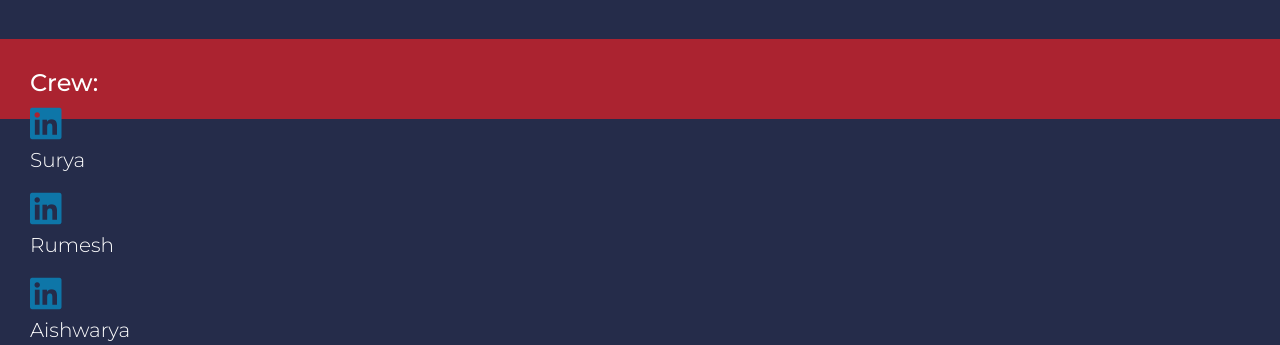
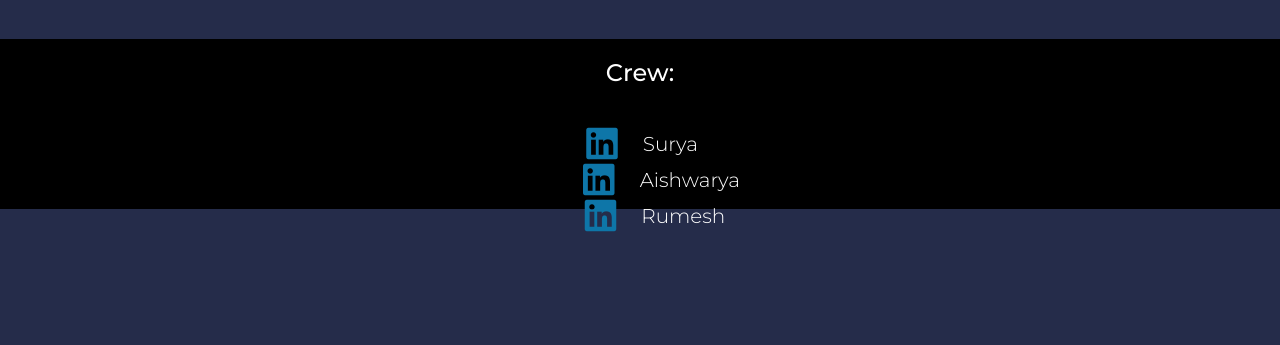
Before and after one commit to nextbigthing5317/BigBoss, a Flask app: template templates/result.html in a window 1280 px wide. Shown: the part 1019-1364 px from the top of the page. After the commit the page ends 1251 px from the top, so only its background shows below. Run offline with Flask 2, Linux system fonts and the light colour scheme; the template is opened without the code that fills it, so the values that code supplies are empty; parts of the project's set-up code (start-up, migrations or seed data) failed here and were passed over; some libraries are stand-ins or nearby versions; some web fonts are replaced.

Commit message:
Update result.html

```diff
--- a/templates/result.html
+++ b/templates/result.html
@@ -29,17 +29,32 @@
 
 }
 #footer {
-            position: relative;
-            padding: 30px 30px 30px 30px;
-            width: 100%;
-            height: 80px;
-            background:#AB2330;
-        }
-
-table, th, td {
-  border:0px solid black;
+  position: relative;
+  padding: 20px 20px 20px 20px;
+  width: 100%;
+  height: 170px;
+  background:black;
 }
 
+.parent {
+  text-align: center;
+  line-height: 10px;
+}
+.child {
+  display: inline-block;
+  vertical-align: middle;
+  padding-inline: 10px;
+}
+.child1 {
+  display: inline-block;
+  vertical-align: middle;
+  padding-inline: 10px;
+}
+.child2 {
+  display: inline-block;
+  vertical-align: middle;
+  padding-inline: 10px;
+}
 
 body {
      background: #252c4a;
@@ -106,17 +121,20 @@ body {
 
 
 <div id="footer">
-   <h4>Crew:</h4>
+  <h4 style="text-align: center;">Crew:</h4>
+  <br>
+  <div class='parent'>
+    <div class='child'style="padding-left: 6px;"><a href="https://www.linkedin.com/in/surya-d-b-b1132b206"> <i class="fa fa-linkedin-square" style="font-size:36px; color: #0E76A8"></i></a></div>
+    <div class='child' style="padding-right: 2px;">Surya</div>
+    <br>
 
-<a href="https://www.linkedin.com/in/surya-d-b-b1132b206"> <i class="fa fa-linkedin-square" style="font-size:36px; color: #0E76A8"></i></a>
-<p>Surya</p>
+    <div class='child1' style="padding-left: 80px;"><a href="https://www.linkedin.com/in/aishwarya-s-b87740171/"></a> <i class="fa fa-linkedin-square" style="font-size:36px; color: #0E76A8"></i></a></div>
+    <div class='child1' style="padding-right: 37px;">Aishwarya</div>
+    <br>
 
-<a href="https://www.linkedin.com/in/rumesh-sree-k-g-74a21b18b/"> <i class="fa fa-linkedin-square" style="font-size:36px; color: #0E76A8"></i></a>
-<p>Rumesh</p>
-
-
-<a href="https://www.linkedin.com/in/aishwarya-s-b87740171/"> <i class="fa fa-linkedin-square" style="font-size:36px; color: #0E76A8"></i></a>
-<p>Aishwarya</p>
+    <div class='child2' style="padding-left: 40px;"><a href="https://www.linkedin.com/in/rumesh-sree-k-g-74a21b18b/"></a> <i class="fa fa-linkedin-square" style="font-size:36px; color: #0E76A8"></i></a></div>
+    <div class='child2'>Rumesh</div>
+  </div>
 
 </div>
 
```
